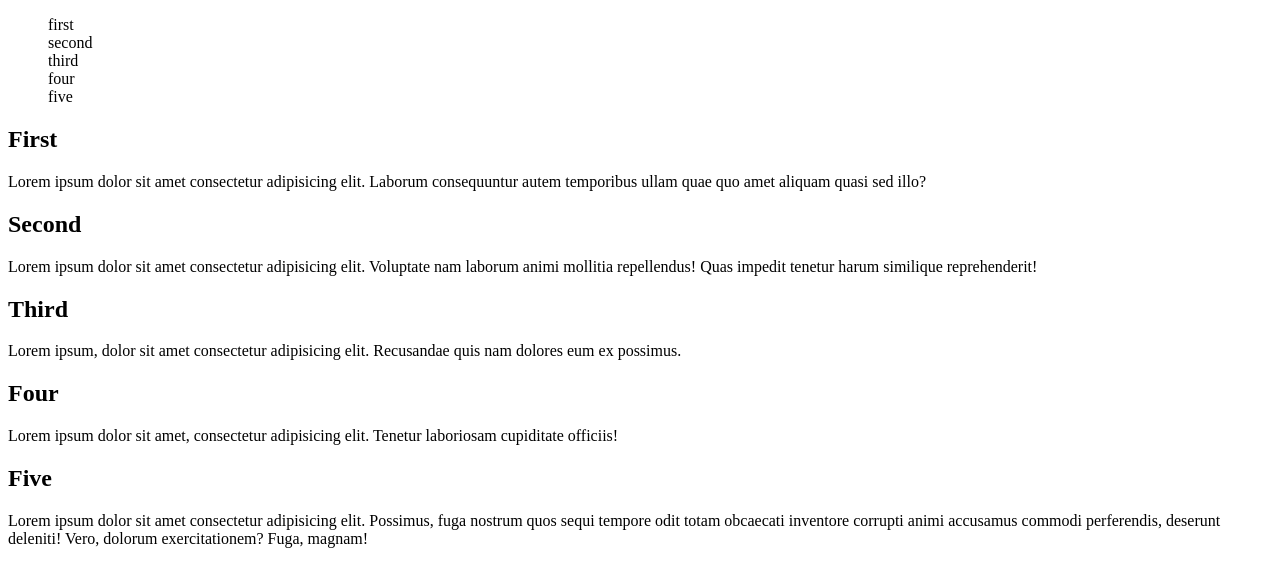
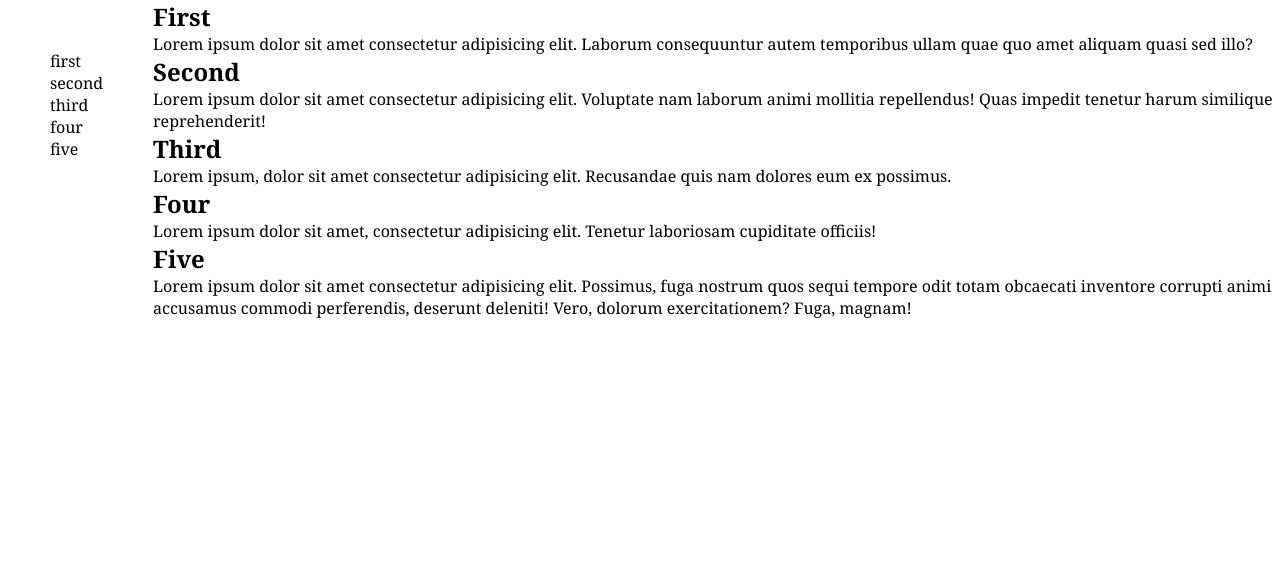
Before and after one commit to Juanpnav822/leodanpablo, a plain HTML site: page index.html in a window 1280 px wide. Drawn offline with Linux system fonts and the light colour scheme; files that its build step writes are made by us from their sources; files whose address does not match are found by name.

Commit message:
added some styling

```diff
--- a/index.html
+++ b/index.html
@@ -3,7 +3,7 @@
   <head>
     <meta charset="UTF-8">
     <title>Fork Me! FCC: Test Suite Template</title>
-    <link rel="stylesheet" href="css/style.css">
+    <link rel="stylesheet" href="./style.css">
   </head>
 
   <body>
--- a/style.css
+++ b/style.css
@@ -1,3 +1,17 @@
+* {
+    margin: 0;
+    padding: 0;
+    box-sizing: border-box;
+}
+
+header {
+    padding: 30px;
+    margin: 20px;
+}
+body{
+    display: flex;
+    font-family: Georgia, 'Times New Roman', Times, serif;
+}
 li.heading{
     list-style-type: none;
 }
```
Also changed, not shown: index.js (line endings or trailing spaces).
